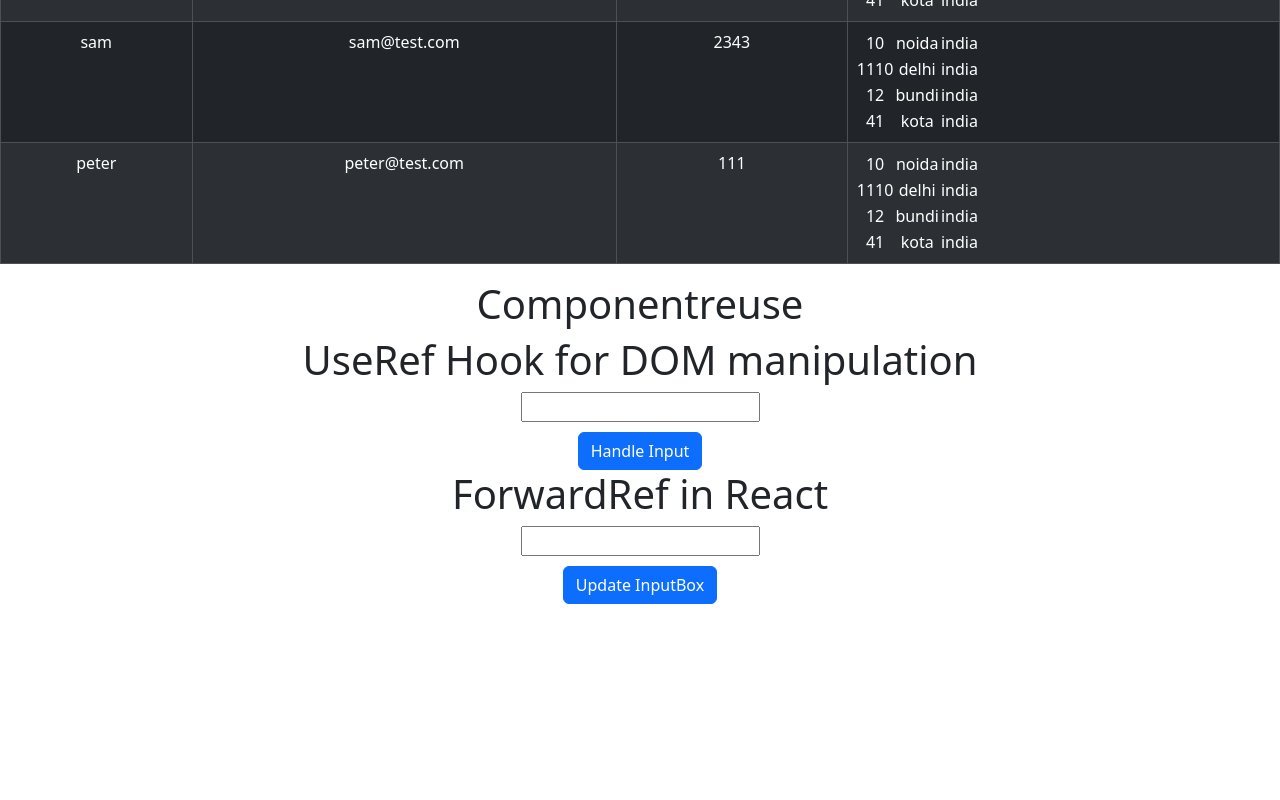
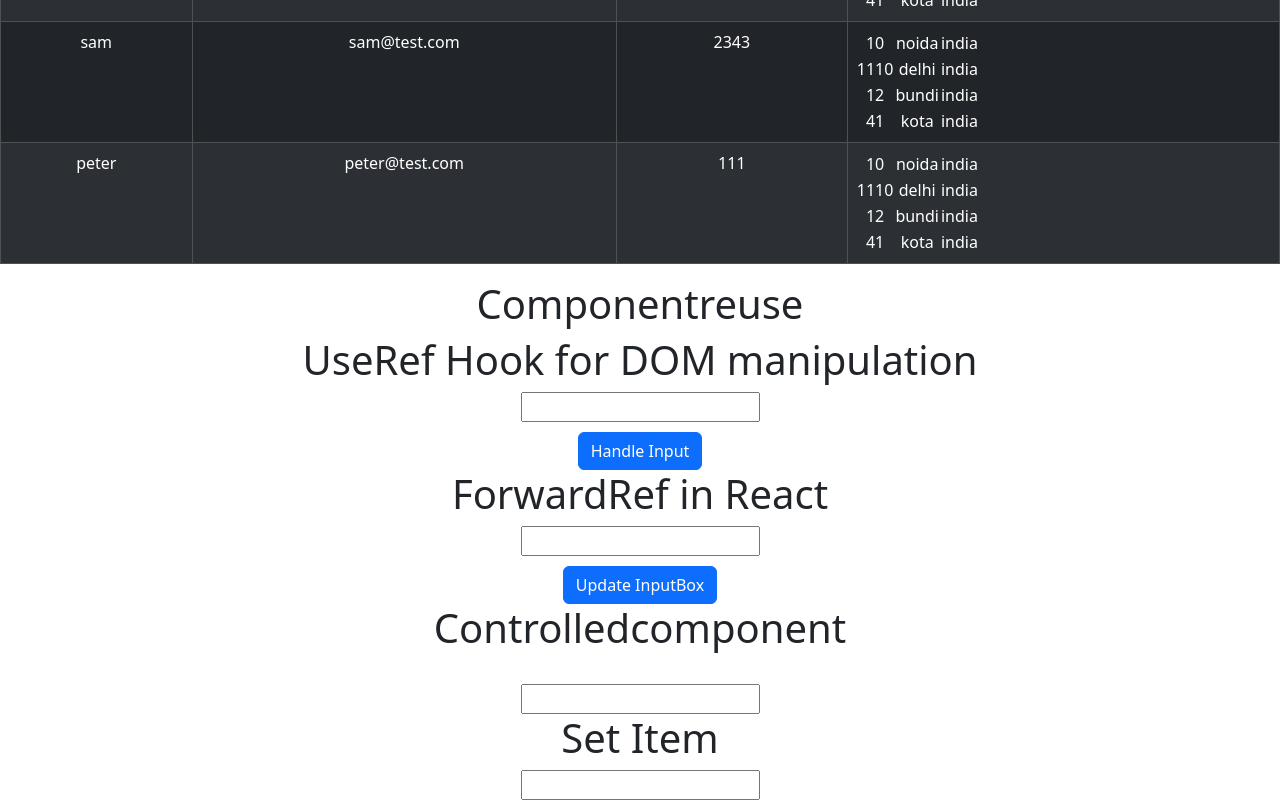
Before and after one commit to surendra960/getvalue, a React (Create React App) app: page / in a window 1280 px wide. Shown: the part 2003-2803 px from the top of the page. Before the commit the page ends 2607 px from the top, so only its background shows below. Built offline with nearby package versions, Linux system fonts and the light colour scheme.

Commit message:
Controlled component is maintained by the hooks

```diff
--- a/src/App.js
+++ b/src/App.js
@@ -18,6 +18,7 @@ import Useref from './Useref';
 import { useRef } from 'react';
 import { Button } from 'react-bootstrap';
 import Inputbox from './Inputbox';
+import Controlledcomponent from './Controlledcomponent';
 function App() {
   const [value, setValue] = useState('');
 
@@ -64,7 +65,7 @@ function App() {
         <h1>ForwardRef in React </h1>
         <Inputbox ref = {inputRef}/>
         <Button onClick={updateInput}>Update InputBox</Button>
-
+         <Controlledcomponent/>
     </div>
   );
 }
--- /dev/null
+++ b/src/Controlledcomponent.js
@@ -0,0 +1,19 @@
+import React from 'react'
+import { useState } from 'react'
+
+export default function Controlledcomponent() {
+  let [val, setValu] = useState("")
+  let [item, setItem] = useState("")
+  function changeItem(e){
+    setItem(e.target.value);
+  }
+  return (
+    <div>
+      <h1>Controlledcomponent</h1>
+      <br />
+      <input type='text' value = {val} onChange={(e)=>setValu(e.target.value)} />
+      <h1>Set Item</h1>
+      <input type='text' value = {item} onChange={changeItem} />
+    </div>
+  )
+}
```
